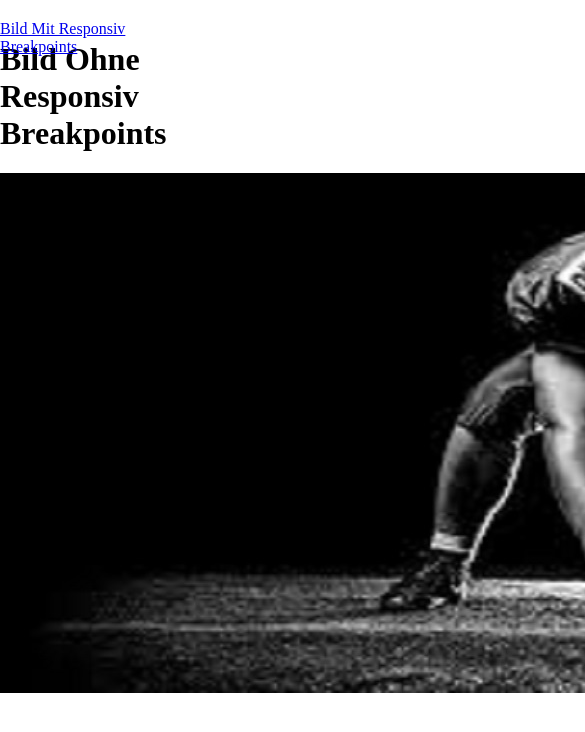
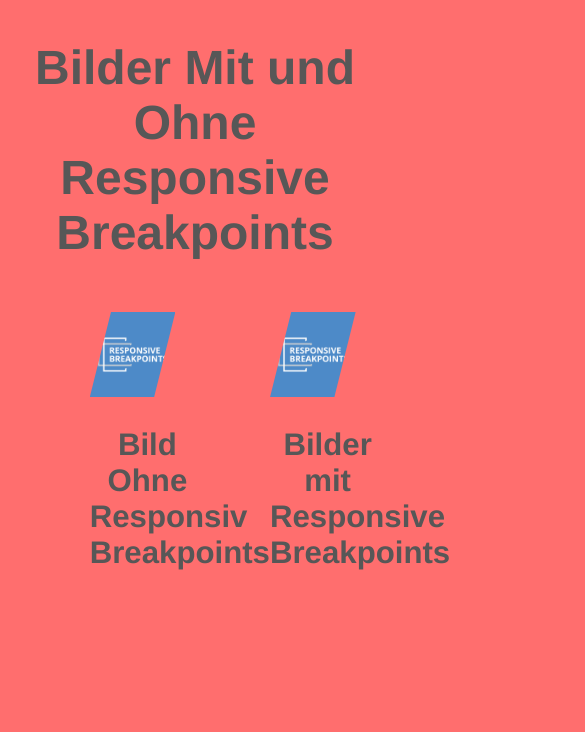
Before and after one commit to TSchlager/TSchlager.github.io, a plain HTML site: page index.html in a window 390 px wide. Shown: the top 732 px of the page, 585 px wide, since content can reach past the window. Drawn offline with Linux system fonts and the light colour scheme.

Commit message:
Responsive Breakpoints

```diff
--- /dev/null
+++ b/Unterseiten/Unterseite_1/style.css
@@ -0,0 +1,24 @@
+
+				body{
+                    margin: 0;
+                    padding: 0;
+                    height: 100vh;
+                    display: flex;
+                    justify-content: center;
+                    align-items: center;
+                    background-color:#ff6e6e;
+                }
+
+
+                .überschrift{
+                    margin-bottom: 5%;
+                    font-size: 200%;
+                    color:#575757;
+                    text-align: center;
+                }
+
+
+                .back{
+                    margin-top: 5%;
+                    text-align: center;
+                }
--- /dev/null
+++ b/Unterseiten/Unterseite_2/style.css
@@ -0,0 +1,34 @@
+
+		body{
+			margin: 0;
+			padding: 0;
+			height: 100vh;
+			display: flex;
+			justify-content: center;
+			align-items: center;
+			background-color:#ff6e6e;
+		}
+
+		p{
+			font-size: 115%;
+		}
+
+
+		.überschrift{
+			margin-top: 100%;
+			font-size: 200%;
+			color:#575757;
+			text-align: center;
+		}
+
+
+		.pic{
+			margin-bottom: 5%;
+
+		}
+
+		.back{
+			margin-top: 5%;
+			text-align: center;
+			margin-bottom: 5%;
+		}
--- a/index.html
+++ b/index.html
@@ -1,43 +1,36 @@
-<!DOCTYPE html>
+<!doctype html>
 <html lang="de">
 	<head>
 		<meta charset="utf-8">
-        <title>GitHub</title>
-        <meta name="description" content="Das ist ein ganz einfaches, gültiges HTML-Dokument">
-		<style>
-				body{
-				margin:0;
-				padding:0;
-				}
+		<meta name="description" content="Web-Oberfläche">
+		<title>Bilder mit und Ohne Responsive Breakpoints</title>
+		<link rel="stylesheet" type="text/css" href="style.css">
 
-
-
-
-
-			div {
-				width: 50vw;
-				height: 30vw;
-				position: absolute;
-				top: 5vw;
-			}
-
-
-
-
-		</style>
 	</head>
 	<body>
 
+	<div class="Überschrift">
+	<h1>Bilder Mit und Ohne Responsive Breakpoints</h1>
+	</div>
 
 
-		<div id="bild"><h1>Bild Ohne Responsiv Breakpoints</h1>
-		<img class="Bild" src="img/Black_White_Footballer.jpg">
-		</div>
+	<div class="class1">
+	<div class="Bild1">
+	<a href="Unterseiten/Unterseite_1/Unterseite01.html">
+	<img class="box1" src="img/picture1.png"></a>
+	<div class="text">
+	<h2>Bild Ohne Responsiv Breakpoints</h2>
+	</div>
+	</div>
 
+	<div class="Bild2">
+	<a href="Unterseiten/Unterseite_2/Unterseite02.html">
+	<img class="box1" src="img/picture1.png"></a>
+	<div class="text">
+	<h2>Bilder mit Responsive Breakpoints</h2>
+	</div>
+	</div>
 
-		<div class="page2">
-			<a href="Unterseite/unterseite.html">Bild Mit Responsiv Breakpoints</a>
-		</div>
 
 	</body>
 </html>
--- /dev/null
+++ b/style.css
@@ -0,0 +1,44 @@
+
+body{
+	margin:0;
+	padding:0;
+	background-color:#ff6e6e;
+	font-family:All-ProSans,Helvetica,Arial,sans-serif;
+}
+
+
+
+.class1{
+	display:flex;
+}
+
+
+.box1{
+clip-path: polygon(25% 0%, 100% 0%, 75% 100%, 0% 100%);
+margin:0;
+width:22vw;
+}
+
+.Überschrift{
+	padding-top:2%;
+	text-align:center;
+	font-size:150%;
+	padding-bottom:5%;
+	color:#575757;
+}
+
+.Bild1{
+	padding-left:23%;
+}
+
+
+img{
+	display:inline-block;
+}
+
+.text{
+font-size:130%;
+color:#575757;
+text-align:center;
+padding-right:36%;
+}
```
Also changed, not shown: Unterseite/unterseite.html (deleted, +0 -38 lines), Unterseiten/Unterseite_1/Unterseite01.html (added, +30 -0 lines), Unterseiten/Unterseite_2/Unterseite02.html (added, +53 -0 lines), img/Diamond_2.jpg (deleted), img/Helmet_2.jpg (deleted), img/Jersy_2.jpg (deleted), img/Player_2.jpg (deleted), img/Seahawks_Team_Foto.jpg (deleted), img/Story_2.jpg (deleted), img/Video_2.jpg (deleted), img/images.jpg (deleted), img/picture1.png (added), 1 other file.
